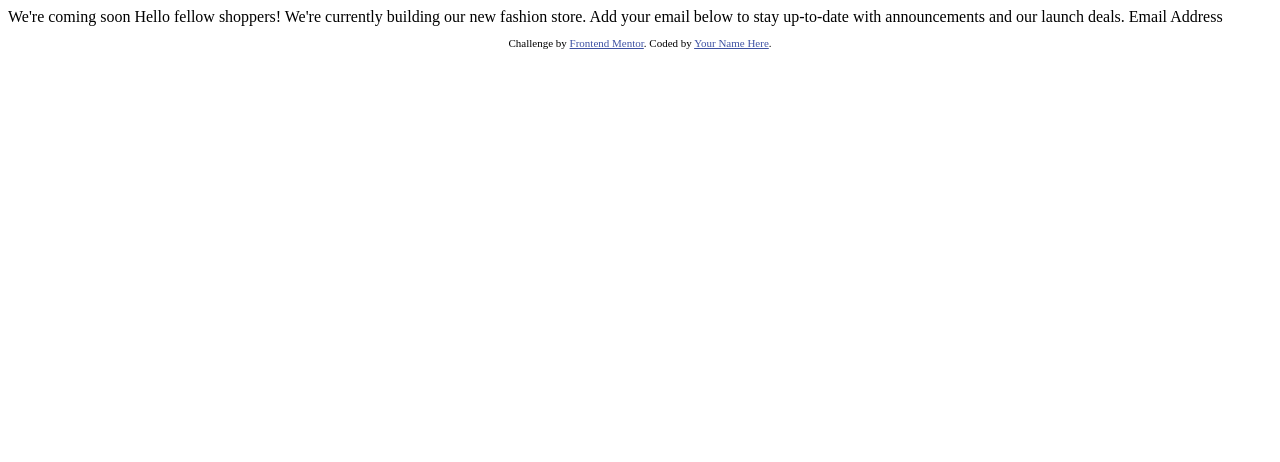
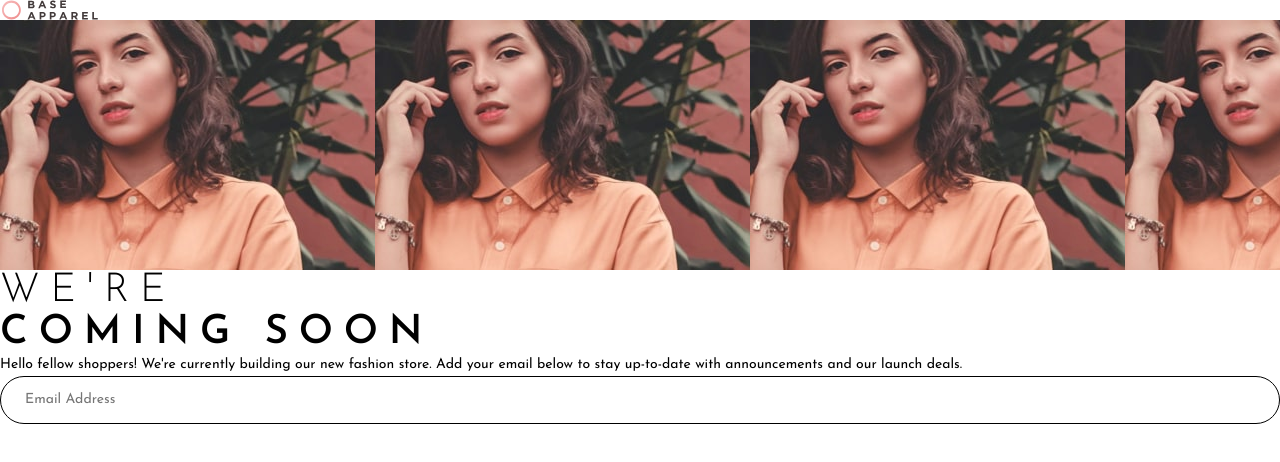
Before and after one commit to ChrisCablish/base-apparel-coming-soon-page, a plain HTML site: page index.html in a window 1280 px wide. Drawn offline with Linux system fonts and the light colour scheme.

Commit message:
import images, fonts, sizes

```diff
--- a/index.html
+++ b/index.html
@@ -3,26 +3,33 @@
 <head>
   <meta charset="UTF-8">
   <meta name="viewport" content="width=device-width, initial-scale=1.0"> <!-- displays site properly based on user's device -->
-
   <link rel="icon" type="image/png" sizes="32x32" href="./images/favicon-32x32.png">
-
   <title>Frontend Mentor | Base Apparel coming soon page</title>
-
-  <!-- Feel free to remove these styles or customise in your own stylesheet 👍 -->
-  <style>
-    .attribution { font-size: 11px; text-align: center; }
-    .attribution a { color: hsl(228, 45%, 44%); }
-  </style>
+  <link rel="stylesheet" href="style.css">
+  <link rel="preconnect" href="https://fonts.googleapis.com">
+  <link rel="preconnect" href="https://fonts.gstatic.com" crossorigin>
+  <link href="https://fonts.googleapis.com/css2?family=Josefin+Sans:wght@300;400;600&display=swap" rel="stylesheet">
 </head>
 <body>
-
-  We're coming soon
-
-  Hello fellow shoppers! We're currently building our new fashion store.
-  Add your email below to stay up-to-date with announcements and our launch deals.
-
-  Email Address
-
+  <main>
+    <section class="header__wrapper">
+      <div class="logo"></div>
+    </section>
+    <section class="hero__wrapper">
+      <div class="hero"></div>
+    </section>
+    <section class="info__and__form__wrapper">
+      <section class="info">
+        <h1 class="were">We're</h1>
+        <h1 class="coming__soon">coming soon</h1>
+        <p>Hello fellow shoppers! We're currently building our new fashion store.
+          Add your email below to stay up-to-date with announcements and our launch deals.</p>
+      </section>
+      <section class="form">
+        <input title="input" placeholder="Email Address">
+      </section>
+    </section>
+  </main>
   <footer>
     <p class="attribution">
       Challenge by <a href="https://www.frontendmentor.io?ref=challenge" target="_blank">Frontend Mentor</a>.
--- /dev/null
+++ b/style.css
@@ -0,0 +1,61 @@
+* {
+    box-sizing: border-box;
+    margin: 0;
+    padding: 0;
+    font-family: 'Josefin Sans', sans-serif;
+}
+
+.logo {
+    background-image: url("images/logo.svg");
+    height: 20px;
+    width: 100px;
+    background-repeat: no-repeat;
+    background-size: contain;
+    background-position: center;
+}
+
+.hero {
+    background-image: url("images/hero-mobile.jpg");
+    height: 250px;
+    width: auto;
+}
+
+section.info h1 {
+    font-size: 40px;
+    line-height: 42px;
+    letter-spacing: 10.825397491455078px;
+    text-transform: uppercase;
+}
+
+section.info h1.were {
+    font-weight: 300;
+    letter-spacing: 10.825397491455078px;
+}
+
+section.info h1.coming__soon {
+    font-weight: 600;
+}
+
+section.info p {
+    font-size: 14px;
+    font-weight: 400;
+    line-height: 22px;
+    letter-spacing: 0px;
+}
+
+section.form input {
+    font-size: 14px;
+    font-weight: 400;
+    line-height: 28px;
+    letter-spacing: 0px;
+    text-align: left;
+    padding: 9px 1.5rem;
+    width: 100%;
+    border-radius: 2rem;
+    outline: none;
+    border: 1px solid black;
+}
+
+footer p.attribution {
+    display: none;
+}
```
Also changed, not shown: 2 other files.
